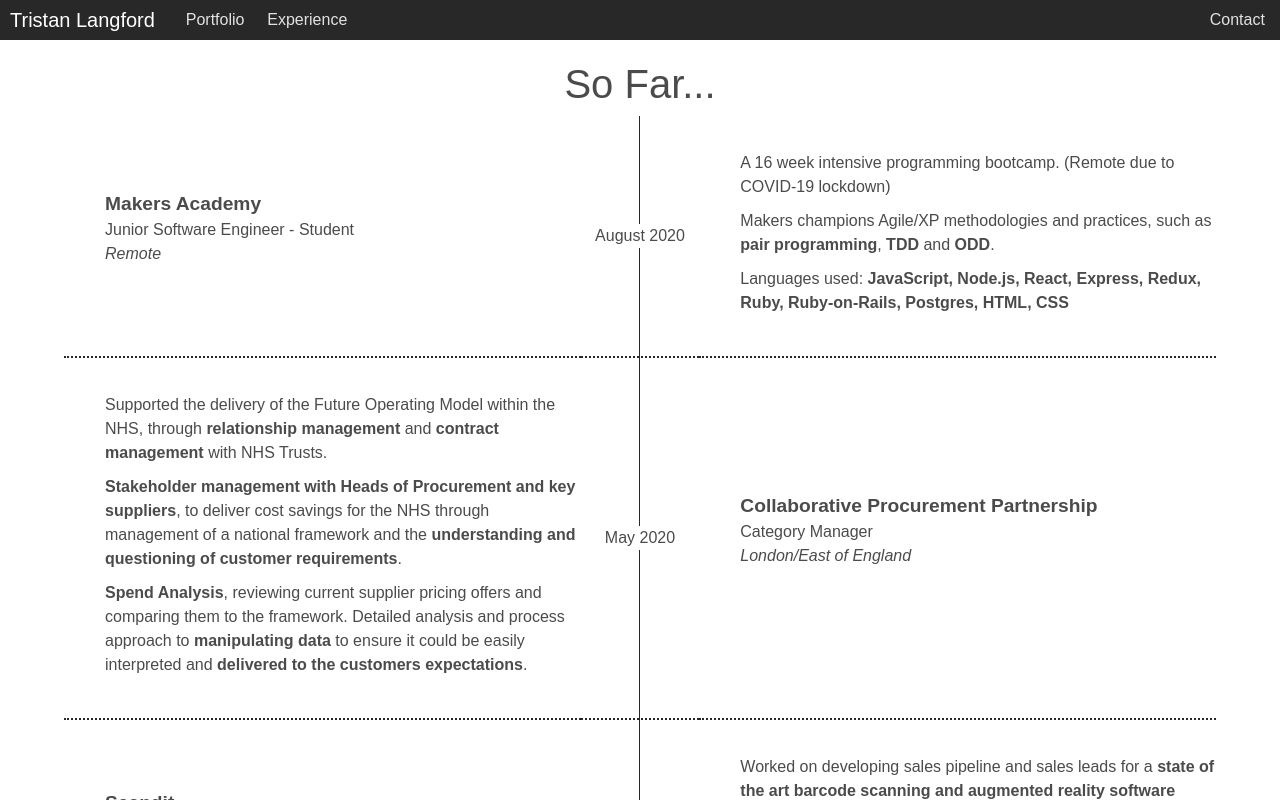
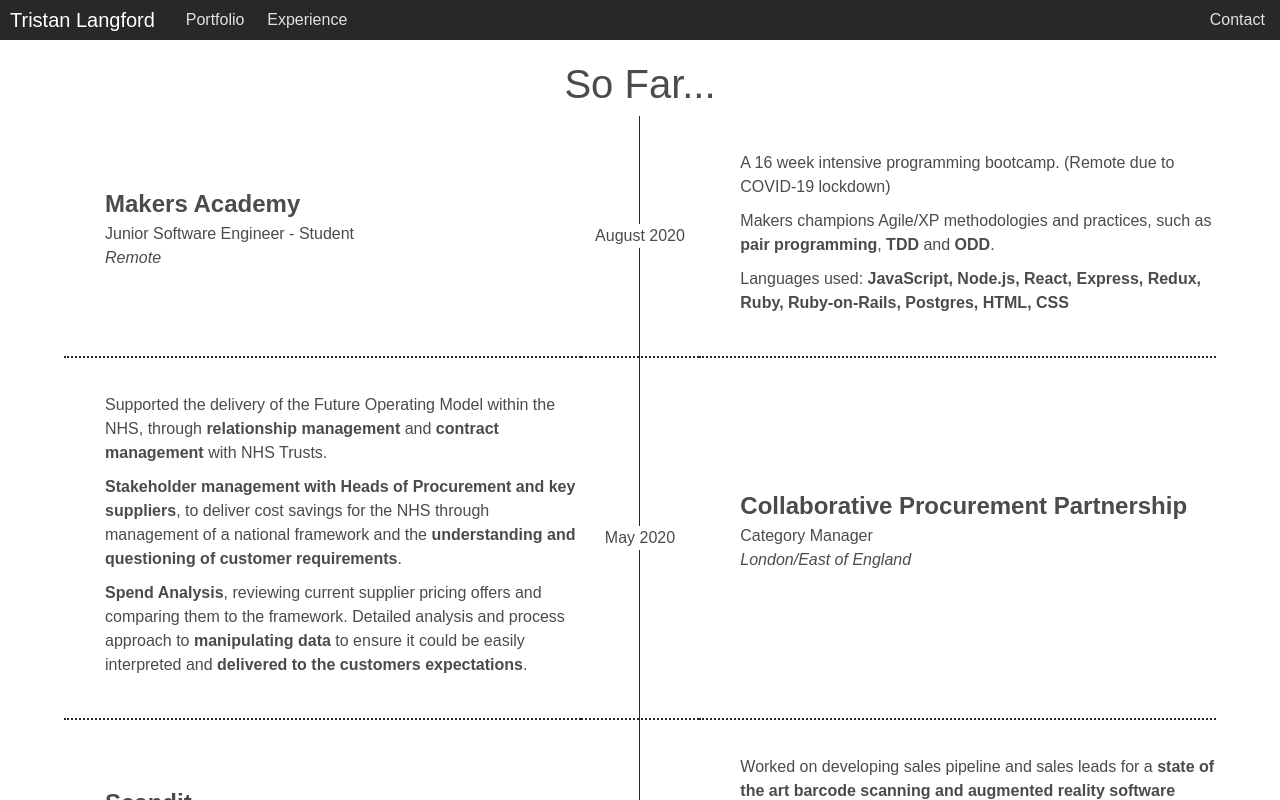
Before and after one commit to tristanlangford/react-tristan-langford, a React (Create React App) app: page /experience in a window 1280 px wide. Shown: the top 800 px of the page. Built offline with nearby package versions, Linux system fonts and the light colour scheme.

Commit message:
company font size

```diff
--- a/src/components/experience/experience.css
+++ b/src/components/experience/experience.css
@@ -11,7 +11,7 @@
 
   .company {
     font-weight: bold;
-    font-size: larger;
+    font-size: x-large;
   }
 
   .experience-table td {
```
